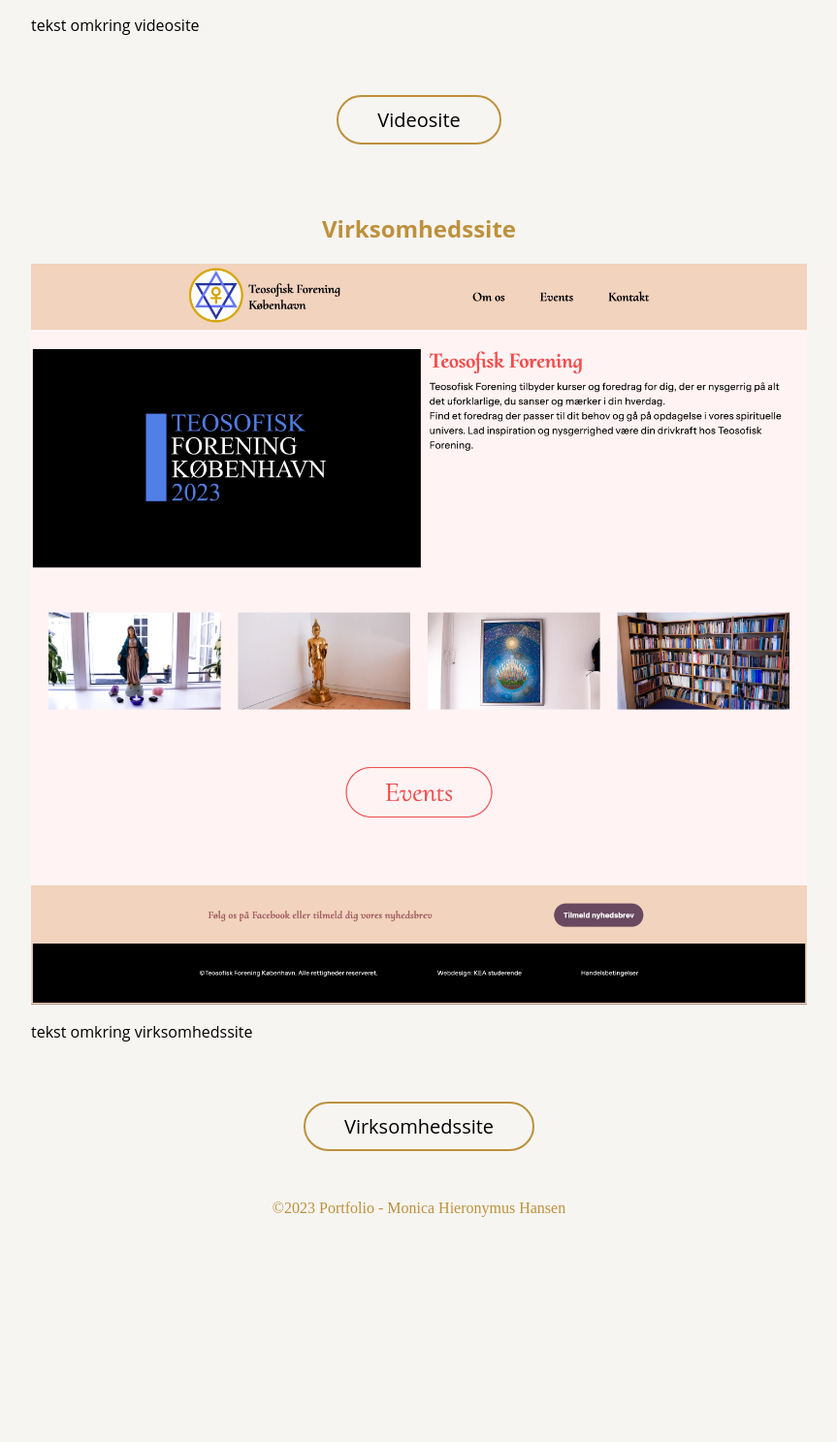
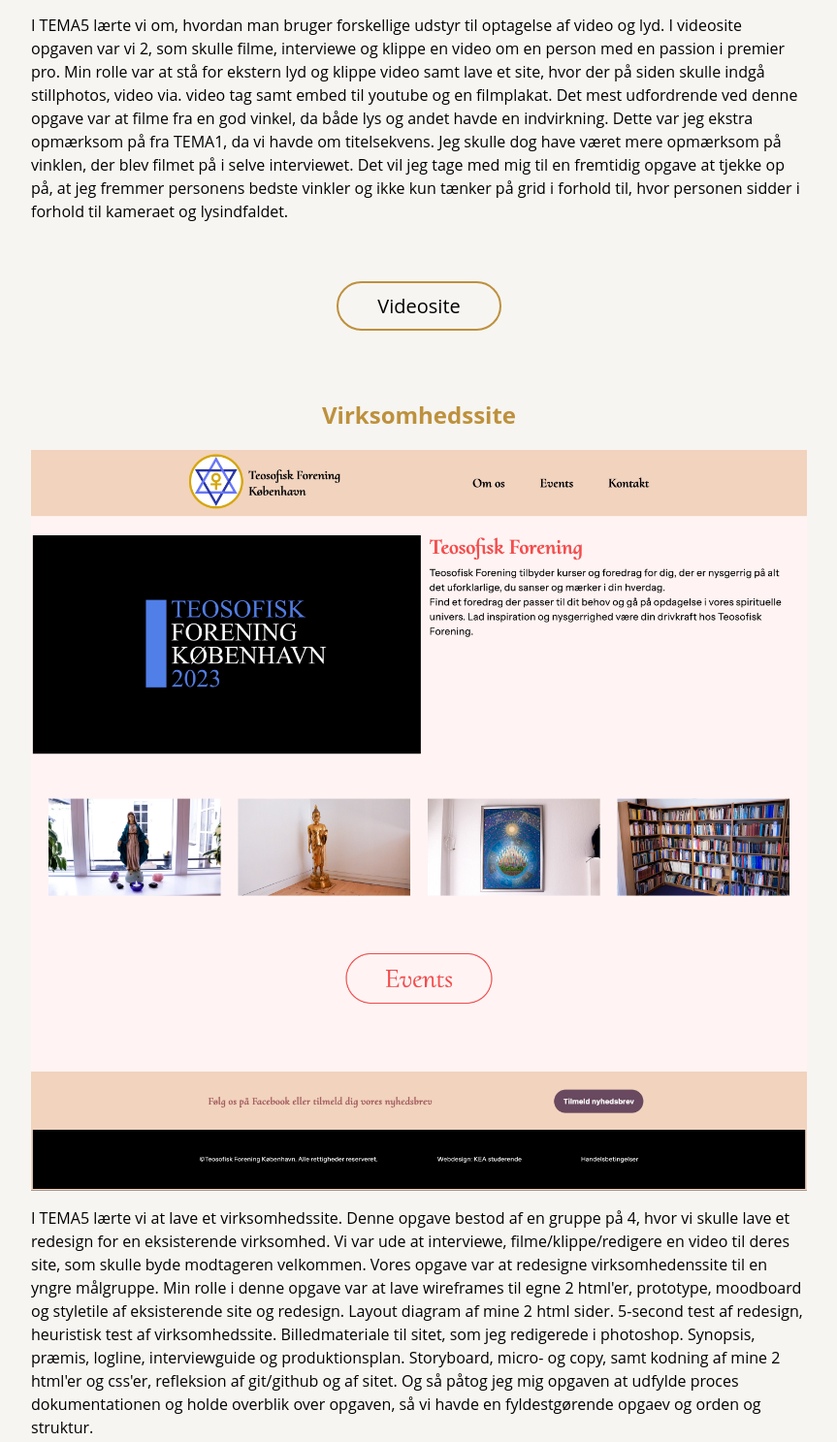
Before and after one commit to MonicaHieronymus/monica_portfolio, a plain HTML site: page undersider/tema5.html in a window 1280 px wide. Shown: the part 847-2334 px from the top of the page at 97% size, without its empty margins (208-1071 px from the left). Before the commit the page ends 2118 px from the top, so only its background shows below. Drawn offline with Linux system fonts and the light colour scheme.

Commit message:
tekst tema5

```diff
--- a/css/ommig.css
+++ b/css/ommig.css
@@ -194,6 +194,9 @@ h2, h3, p, li {
 .arbejde h3 {
   margin-top: -0.3rem;
 }
+.arbejde p {
+  margin-top: -1rem;
+}
 
 .Sprog ul {
   margin-top: -0.5rem;
--- a/undersider/tema5.html
+++ b/undersider/tema5.html
@@ -34,7 +34,7 @@
 
         <img src="/imgs/tema5/videosite.webp" alt="">
 
-        <p>tekst omkring videosite</p>
+        <p>I TEMA5 lærte vi om, hvordan man bruger forskellige udstyr til optagelse af video og lyd. I videosite opgaven var vi 2, som skulle filme, interviewe og klippe en video om en person med en passion i premier pro. Min rolle var at stå for ekstern lyd og klippe video samt lave et site, hvor der på siden skulle indgå stillphotos, video via. video tag samt embed til youtube og en filmplakat. Det mest udfordrende ved denne opgave var at filme fra en god vinkel, da både lys og andet havde en indvirkning. Dette var jeg ekstra opmærksom på fra TEMA1, da vi havde om titelsekvens. Jeg skulle dog have været mere opmærksom på vinklen, der blev filmet på i selve interviewet. Det vil jeg tage med mig til en fremtidig opgave at tjekke op på, at jeg fremmer personens bedste vinkler og ikke kun tænker på grid i forhold til, hvor personen sidder i forhold til kameraet og lysindfaldet.</p>
 
         <div class="content">
             <a href="http://monicahieronymus.dk/videosite/">Videosite</a>
@@ -43,7 +43,7 @@
         <h2>Virksomhedssite</h2>
         <img src="/imgs/tema5/virksomhedssite.webp" alt="">
 
-        <p>tekst omkring virksomhedssite</p>
+        <p>I TEMA5 lærte vi at lave et virksomhedssite. Denne opgave bestod af en gruppe på 4, hvor vi skulle lave et redesign for en eksisterende virksomhed. Vi var ude at interviewe, filme/klippe/redigere en video til deres site, som skulle byde modtageren velkommen. Vores opgave var at redesigne virksomhedenssite til en yngre målgruppe. Min rolle i denne opgave var at lave wireframes til egne 2 html'er, prototype, moodboard og styletile af eksisterende site og redesign. Layout diagram af mine 2 html sider. 5-second test af redesign, heuristisk test af virksomhedssite. Billedmateriale til sitet, som jeg redigerede i photoshop. Synopsis, præmis, logline, interviewguide og produktionsplan. Storyboard, micro- og copy, samt kodning af mine 2 html'er og css'er, refleksion af git/github og af sitet. Og så påtog jeg mig opgaven at udfylde proces dokumentationen og holde overblik over opgaven, så vi havde en fyldestgørende opgaev og orden og struktur.</p>
 
         <div class="content">
             <a href="https://michomedier.dk/?fbclid=IwAR1lxtuUtlT67178pxjynJlujP5HkxI85CQlKlUJjQpAyFXbhpelbYCdKAE">Virksomhedssite</a>
```
Also changed, not shown: 1 other file.
